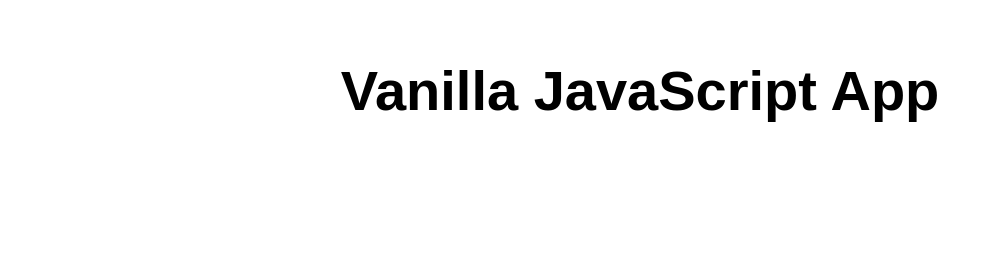
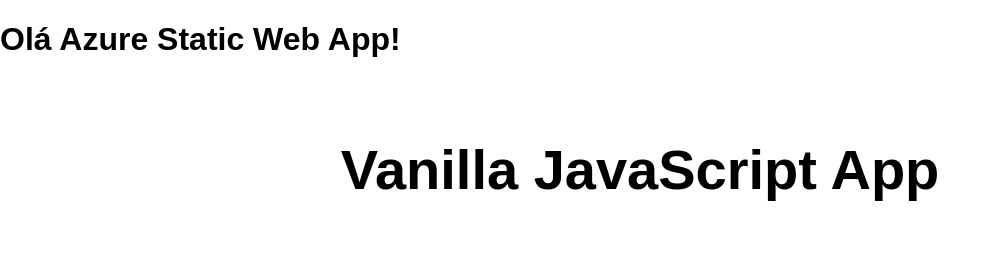
Before and after one commit to Diogofilipedro/my-first-static-web-app, a website: page src/index.html in a window 1280 px wide. Shown: the whole page, without its empty margins (0-999 px from the left). Drawn offline with Linux system fonts and the light colour scheme.

Commit message:
Alteração da página principal

```diff
--- a/src/index.html
+++ b/src/index.html
@@ -7,7 +7,7 @@
   <link rel="stylesheet" href="styles.css">
   <title>Vanilla JavaScript App</title>
 </head>
-
+<h1>Olá Azure Static Web App!</h1>
 <body>
   <main>
     <h1>Vanilla JavaScript App</h1>
```
